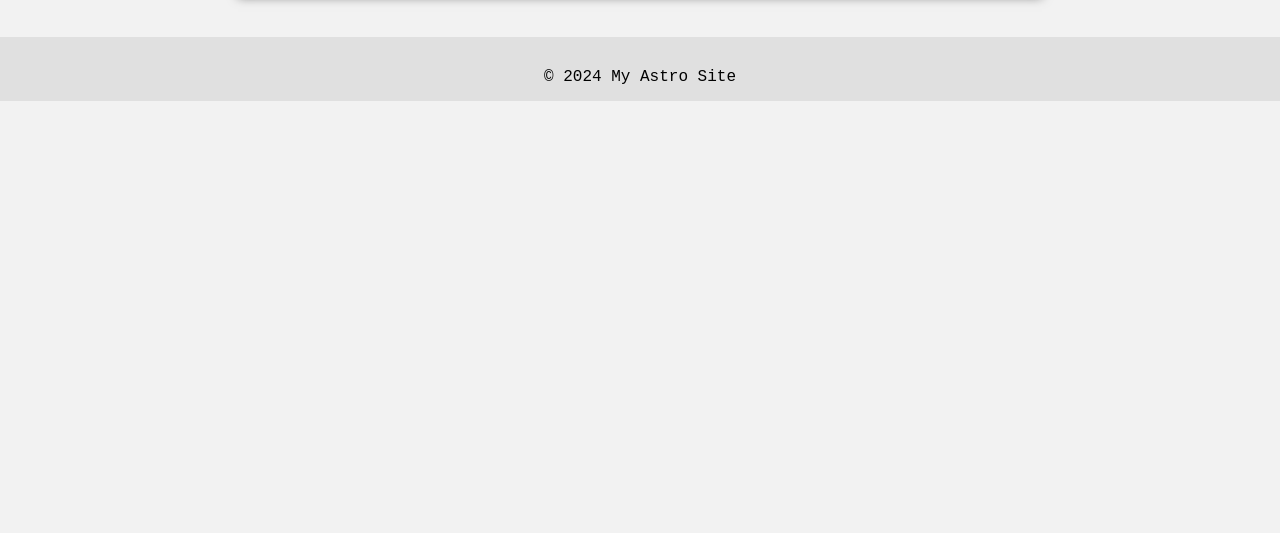
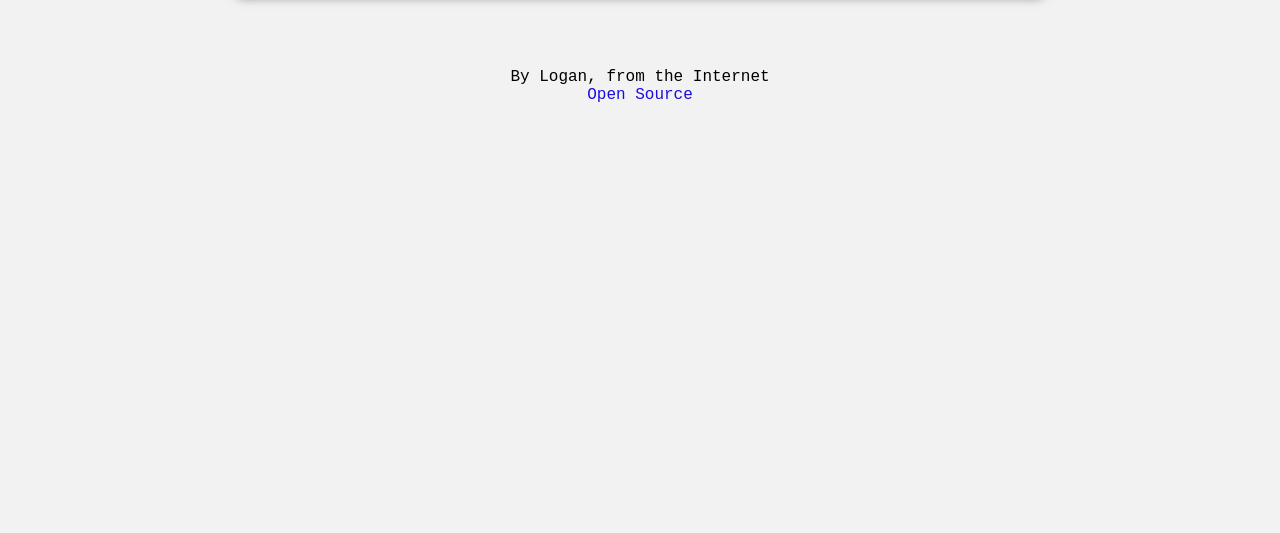
Before and after one commit to lsorese/rva.lol, an Astro site: page /about in a window 1280 px wide. Shown: the part 267-800 px from the top of the page. Built offline with nearby package versions, Linux system fonts and the light colour scheme; Astro itself is replaced by a stand-in of ours.

Commit message:
Update footer content and remove background color in styles

```diff
--- a/src/layouts/BaseLayout.astro
+++ b/src/layouts/BaseLayout.astro
@@ -26,7 +26,7 @@ const { title } = Astro.props;
       <slot />
     </main>
     <footer>
-      <p>&copy; 2024 My Astro Site</p>
+      <p>By Logan, from the Internet<br /><a href="https://github.com/lsorese/rva.lol" target="_blank">Open Source</a></p>
     </footer>
     <script>
       if (typeof document !== 'undefined') {
--- a/src/styles/styles.scss
+++ b/src/styles/styles.scss
@@ -45,7 +45,6 @@ body {
 
 header,
 footer {
-  background-color: var(--header-footer-bg);
   color: var(--header-footer-text);
   padding: 15px 0;
 }
```
